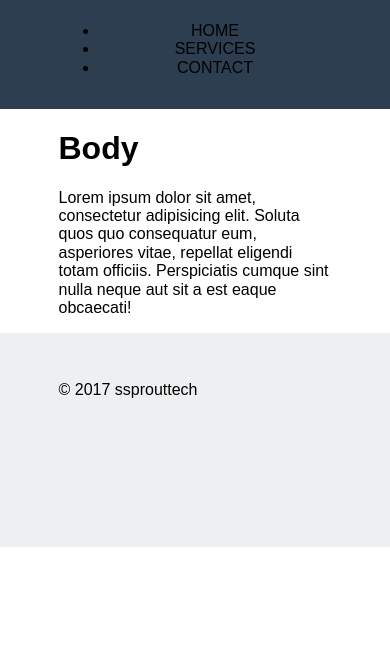
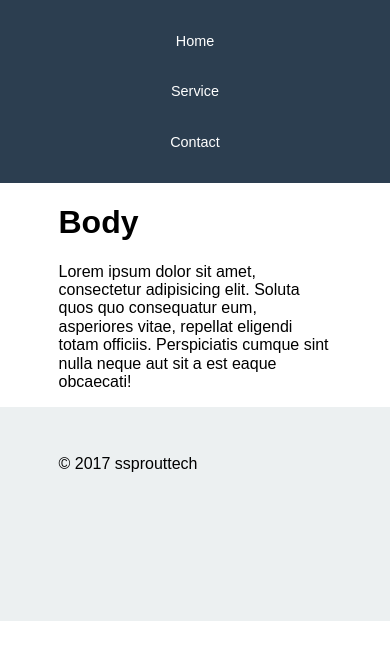
Before and after one commit to ryanbasnet/VisitNepal, a plain HTML site: page index.html in a window 390 px wide. Shown: the part 81-740 px from the top of the page. Drawn offline with Linux system fonts and the light colour scheme.

Commit message:
responsive navigation menu and sticky footer added

```diff
--- a/index.html
+++ b/index.html
@@ -16,7 +16,7 @@
 </head>
 <body>
 <!-- page-wrap -->
-<div class="wrap">
+<div class="page-wrap">
 	<!-- main header -->
 	<header class="main-header clearfix">
 
@@ -27,10 +27,10 @@
 			</a>
 
 			<nav class="top-navigation">
-			<ul>
-				<li>HOME</li>
-				<li>SERVICES</li>
-				<li>CONTACT</li>
+			<ul class="nav">
+				<li class="nav-item"><a class="nav-link" href="#"> Home </a></li>
+				<li class="nav-item"><a class="nav-link" href="#"> Service </a></li>
+				<li class="nav-item"><a class="nav-link" href="#"> Contact </a></li>
 				</ul>
 			</nav>
 		</div>
```
